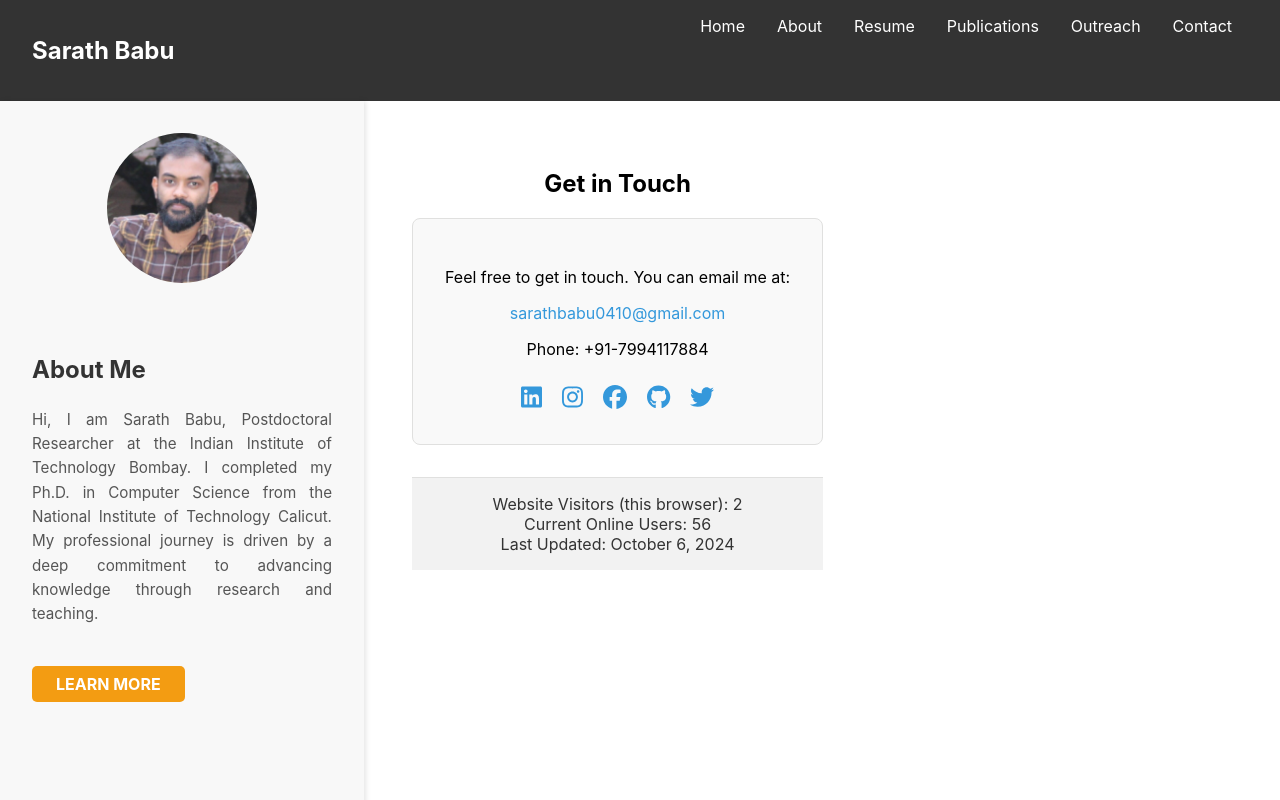
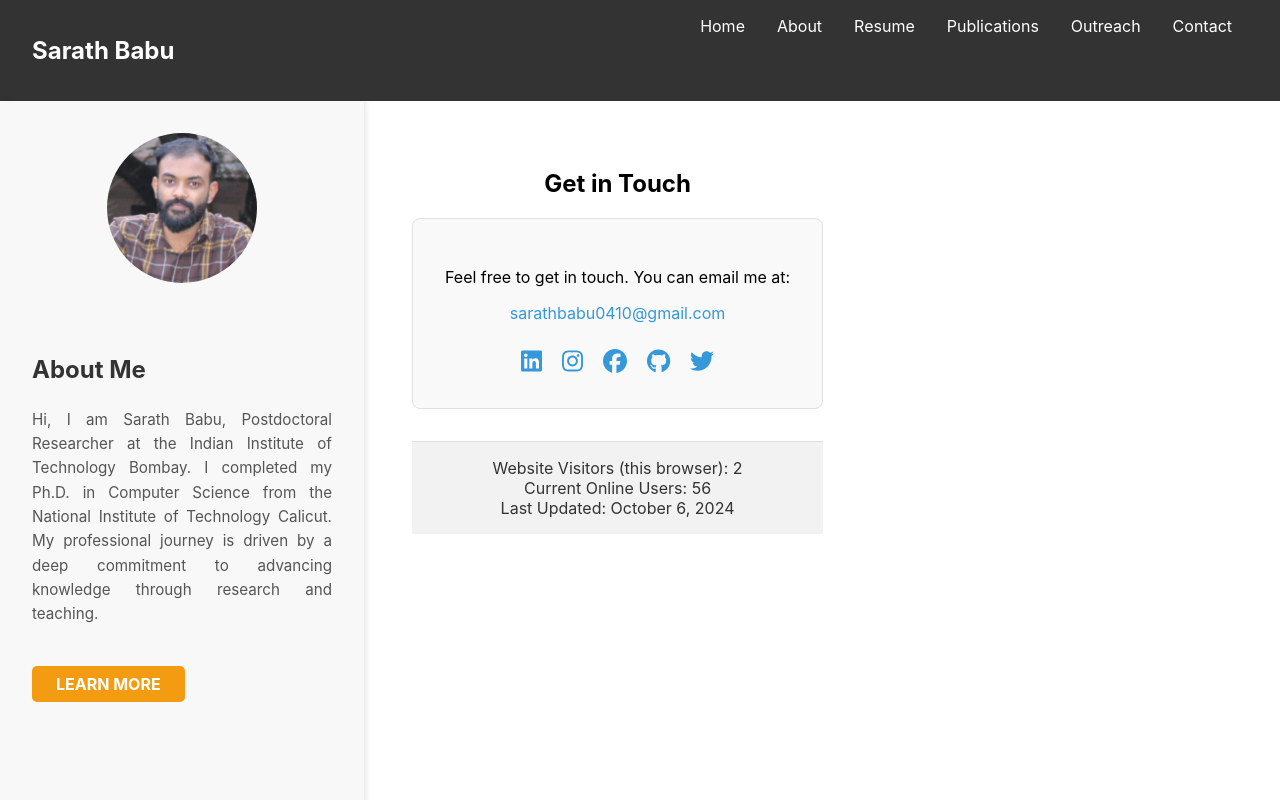
Before and after one commit to SarathBabu0410/personal-wesite, a React (Create React App) app: page /contact in a window 1280 px wide. Shown: the top 800 px of the page. Built offline with nearby package versions, Linux system fonts and the light colour scheme.

Commit message:
Update Contact.js

```diff
--- a/src/components/Contact.js
+++ b/src/components/Contact.js
@@ -74,7 +74,7 @@ function Contact() {
         <p>
           <EmailLink href="mailto:sarathbabu0410@gmail.com">sarathbabu0410@gmail.com</EmailLink>
         </p>
-        <p>Phone: +91-7994117884</p>
+
 
         {/* Social Media Icons */}
         <SocialMediaContainer>
```
